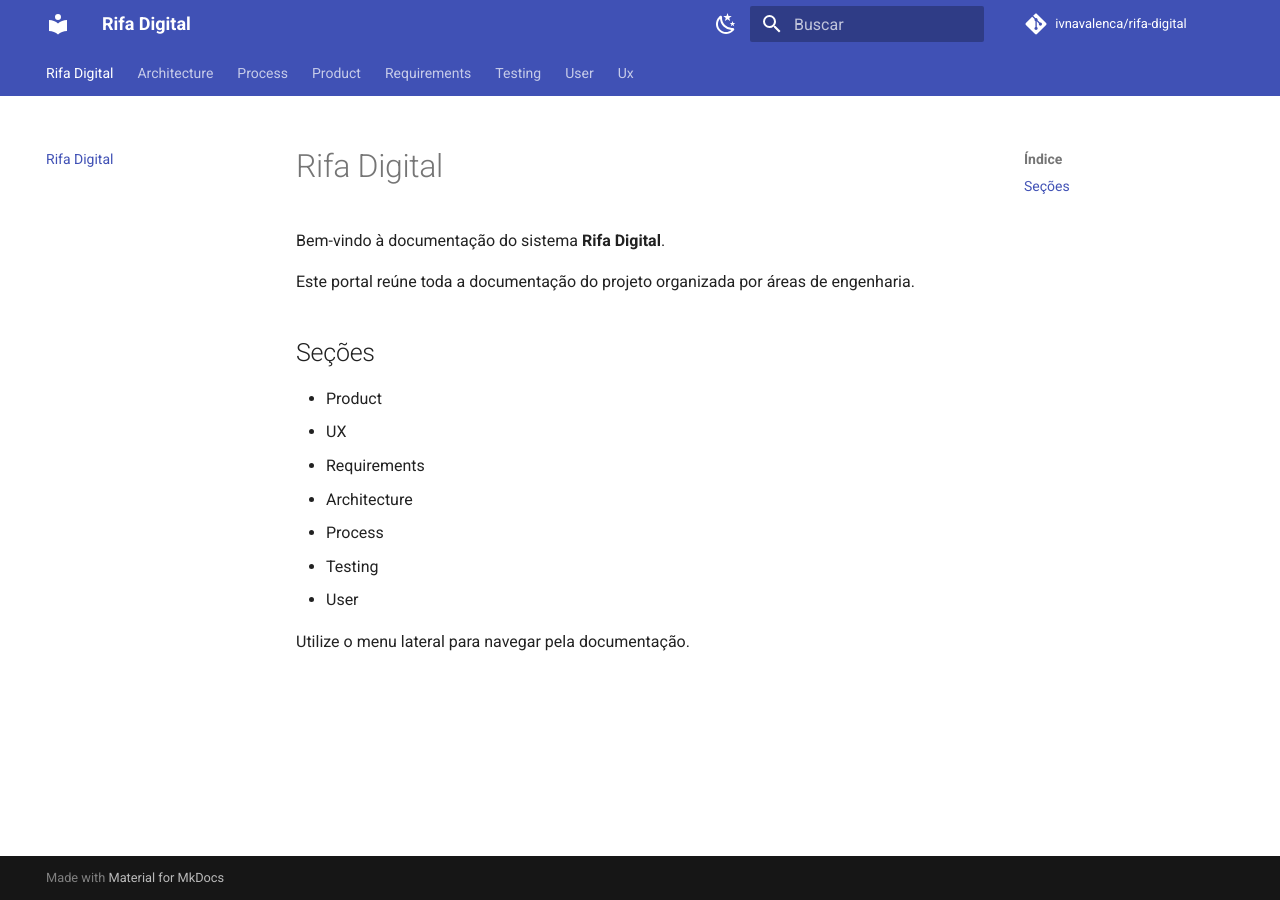
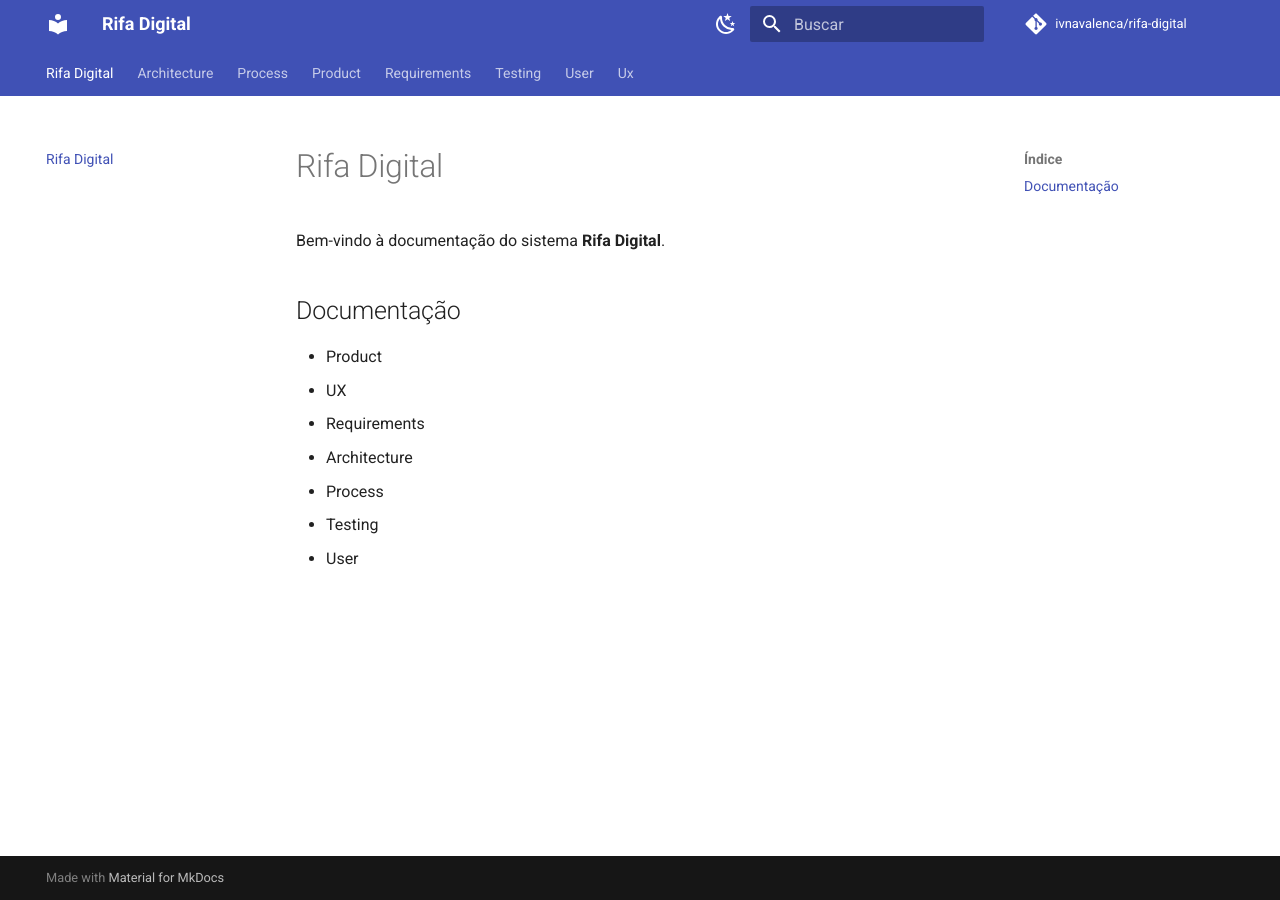
Before and after one commit to ivnavalenca/rifa-digital, an MkDocs documentation site: the page built from docs/index.md, in a window 1280 px wide. Built offline with MkDocs 1.6.1 and Material for MkDocs 9.7.7, drawn with Linux system fonts in a browser that asks for light colours; comment, search, counter and statistics services are not loaded.

Commit message:
Update index.md

```diff
--- a/docs/index.md
+++ b/docs/index.md
@@ -2,9 +2,7 @@
 
 Bem-vindo à documentação do sistema **Rifa Digital**.
 
-Este portal reúne toda a documentação do projeto organizada por áreas de engenharia.
-
-## Seções
+## Documentação
 
 - Product
 - UX
@@ -13,5 +11,3 @@ Este portal reúne toda a documentação do projeto organizada por áreas de eng
 - Process
 - Testing
 - User
-
-Utilize o menu lateral para navegar pela documentação.
```
